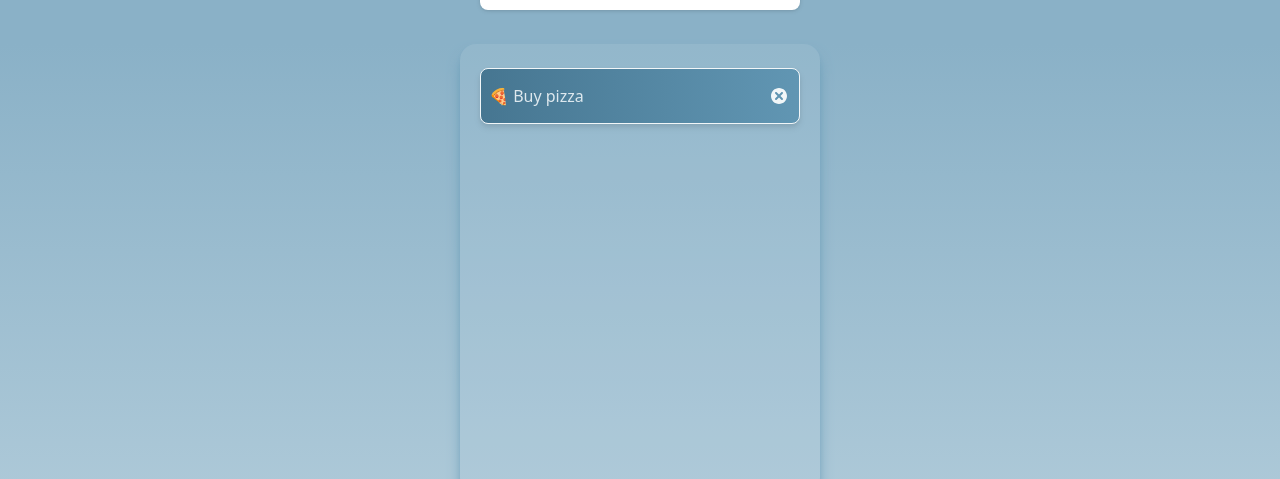
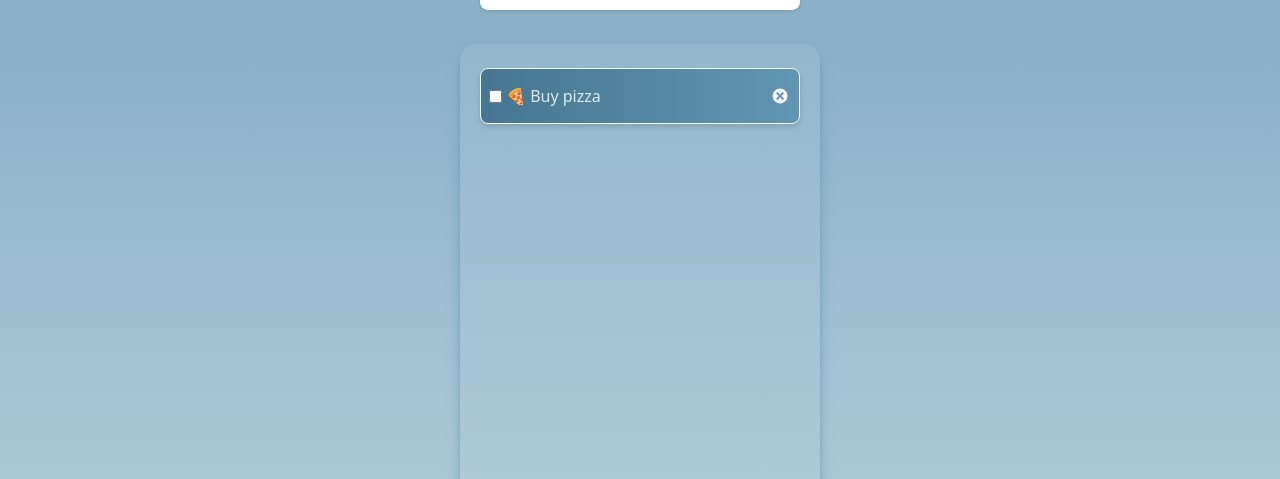
Before and after one commit to julioxr/supermarket-crud-tailwind, a React (Vite) app: page / in a window 1280 px wide. Shown: the part 226-705 px from the top of the page. Built offline with nearby package versions, Linux system fonts and the light colour scheme.

Commit message:
Se creo la funcion para marcar como realizada la compra

```diff
--- a/css/main.css
+++ b/css/main.css
@@ -573,24 +573,20 @@ video {
   left: 50%;
 }
 
-.top-56 {
-  top: 14rem;
+.top-60 {
+  top: 15rem;
 }
 
 .right-6 {
   right: 1.5rem;
 }
 
-.top-60 {
-  top: 15rem;
+.m-1 {
+  margin: 0.25rem;
 }
 
 .m-4 {
   margin: 1rem;
-}
-
-.m-1 {
-  margin: 0.25rem;
 }
 
 .mx-auto {
@@ -646,16 +642,12 @@ video {
   width: 360px;
 }
 
-.w-1\/2 {
-  width: 50%;
+.w-80 {
+  width: 20rem;
 }
 
 .w-full {
   width: 100%;
-}
-
-.w-80 {
-  width: 20rem;
 }
 
 .max-w-md {
@@ -818,22 +810,22 @@ video {
   --tw-gradient-to: #467691;
 }
 
+.p-2 {
+  padding: 0.5rem;
+}
+
 .p-2\.5 {
   padding: 0.625rem;
 }
 
-.p-2 {
-  padding: 0.5rem;
+.py-\[7px\] {
+  padding-top: 7px;
+  padding-bottom: 7px;
 }
 
 .py-2 {
   padding-top: 0.5rem;
   padding-bottom: 0.5rem;
-}
-
-.py-\[7px\] {
-  padding-top: 7px;
-  padding-bottom: 7px;
 }
 
 .pt-\[20px\] {
@@ -848,6 +840,16 @@ video {
   text-align: center;
 }
 
+.text-base {
+  font-size: 1rem;
+  line-height: 1.5rem;
+}
+
+.text-2xl {
+  font-size: 1.5rem;
+  line-height: 2rem;
+}
+
 .text-3xl {
   font-size: 1.875rem;
   line-height: 2.25rem;
@@ -858,11 +860,6 @@ video {
   line-height: 1.25rem;
 }
 
-.text-2xl {
-  font-size: 1.5rem;
-  line-height: 2rem;
-}
-
 .text-5xl {
   font-size: 3rem;
   line-height: 1;
@@ -871,11 +868,6 @@ video {
 .text-xl {
   font-size: 1.25rem;
   line-height: 1.75rem;
-}
-
-.text-base {
-  font-size: 1rem;
-  line-height: 1.5rem;
 }
 
 .font-black {
@@ -894,6 +886,16 @@ video {
   letter-spacing: -0.025em;
 }
 
+.text-primary-50 {
+  --tw-text-opacity: 1;
+  color: rgb(241 246 248 / var(--tw-text-opacity));
+}
+
+.text-primary-100 {
+  --tw-text-opacity: 1;
+  color: rgb(221 232 238 / var(--tw-text-opacity));
+}
+
 .text-primary-600 {
   --tw-text-opacity: 1;
   color: rgb(56 96 117 / var(--tw-text-opacity));
@@ -903,19 +905,13 @@ video {
   color: rgb(220 38 38 / 0.7);
 }
 
-.text-primary-50 {
-  --tw-text-opacity: 1;
-  color: rgb(241 246 248 / var(--tw-text-opacity));
-}
-
 .text-primary-200 {
   --tw-text-opacity: 1;
   color: rgb(179 205 219 / var(--tw-text-opacity));
 }
 
-.text-primary-100 {
-  --tw-text-opacity: 1;
-  color: rgb(221 232 238 / var(--tw-text-opacity));
+.line-through {
+  text-decoration-line: line-through;
 }
 
 .shadow-lg {
@@ -934,13 +930,13 @@ video {
   --tw-shadow: var(--tw-shadow-colored);
 }
 
-.drop-shadow {
-  --tw-drop-shadow: drop-shadow(0 1px 2px rgb(0 0 0 / 0.1)) drop-shadow(0 1px 1px rgb(0 0 0 / 0.06));
+.drop-shadow-md {
+  --tw-drop-shadow: drop-shadow(0 4px 3px rgb(0 0 0 / 0.07)) drop-shadow(0 2px 2px rgb(0 0 0 / 0.06));
   filter: var(--tw-blur) var(--tw-brightness) var(--tw-contrast) var(--tw-grayscale) var(--tw-hue-rotate) var(--tw-invert) var(--tw-saturate) var(--tw-sepia) var(--tw-drop-shadow);
 }
 
-.drop-shadow-md {
-  --tw-drop-shadow: drop-shadow(0 4px 3px rgb(0 0 0 / 0.07)) drop-shadow(0 2px 2px rgb(0 0 0 / 0.06));
+.drop-shadow {
+  --tw-drop-shadow: drop-shadow(0 1px 2px rgb(0 0 0 / 0.1)) drop-shadow(0 1px 1px rgb(0 0 0 / 0.06));
   filter: var(--tw-blur) var(--tw-brightness) var(--tw-contrast) var(--tw-grayscale) var(--tw-hue-rotate) var(--tw-invert) var(--tw-saturate) var(--tw-sepia) var(--tw-drop-shadow);
 }
 
--- a/src/App.jsx
+++ b/src/App.jsx
@@ -1,5 +1,5 @@
 import { useState, useEffect } from "react";
-import InputChecklist from "./components/InputChecklist";
+import CardChecklist from "./components/CardChecklist";
 import Header from "./components/Header";
 import DownButton from "./components/DownButton";
 import EmptyChecklist from "./components/EmptyChecklist";
@@ -15,6 +15,7 @@ function App() {
                 {
                     id: Date.now(),
                     list: "🍕 Buy pizza",
+                    completed: false,
                 },
             ];
         }
@@ -34,10 +35,20 @@ function App() {
             {
                 id: Date.now(),
                 list: checklist,
+                completed: false,
             },
         ]);
         setChecklist("");
-        setEr;
+        setError("");
+    };
+
+    const completeTask = (id) => {
+        const check = checklists.map((list) =>
+            list.id === id
+                ? { ...list, completed: !list.completed }
+                : { ...list }
+        );
+        setChecklists(check);
     };
 
     useEffect(() => {
@@ -66,14 +77,16 @@ function App() {
                             className=" flex flex-col items-center gap-1.5 mx-auto h-full "
                         >
                             {checklists.length ? (
-                                checklists.map(({ id, list }) => (
-                                    <InputChecklist
+                                checklists.map(({ id, list, completed }) => (
+                                    <CardChecklist
                                         key={id}
                                         id={id}
                                         list={list}
+                                        completed={completed}
                                         checklist={checklist}
                                         checklists={checklists}
                                         setChecklists={setChecklists}
+                                        completeTask={completeTask}
                                     />
                                 ))
                             ) : (
--- /dev/null
+++ b/src/components/CardChecklist.jsx
@@ -0,0 +1,44 @@
+import React from "react";
+import { TiDelete } from "react-icons/ti";
+
+const CardChecklist = ({
+    id,
+    list,
+    checklists,
+    setChecklists,
+    completed,
+    completeTask,
+}) => {
+    const deleteItemList = () => {
+        const deletedItem = checklists.filter((itemList) => itemList.id !== id);
+        setChecklists(deletedItem);
+    };
+
+    const checkedStyle = completed ? "line-through" : "";
+
+    return (
+        <div className=" flex items-center rounded-lg bg-gradient-to-l from-primary-400 to-primary-500 text-primary-50  p-2 m-1 w-80 space-x-1 drop-shadow-md shadow-primary-400 transition-all hover:my-3 hover:text-white hover:scale-105 border border-primary-50">
+            <input
+                type="checkbox"
+                id={id}
+                onChange={() => completeTask(id)}
+                checked={completed}
+            />
+            <div className="flex w-full justify-between items-center ">
+                <p
+                    onClick={() => completeTask(id)}
+                    className={`${checkedStyle} text-base text-primary-100 py-[7px] w-full`}
+                >
+                    {list}
+                </p>
+                <TiDelete
+                    id={id}
+                    className="text-2xl cursor-pointer"
+                    onClick={() => deleteItemList()}
+                />
+            </div>
+        </div>
+    );
+};
+
+export default CardChecklist;
--- a/src/components/ErrorToast.jsx
+++ b/src/components/ErrorToast.jsx
@@ -3,7 +3,7 @@ import React from "react";
 const ErrorToast = ({ error }) => {
     return (
         <>
-            <div className="absolute w-1/2 h-8 top-60 left-1/2 transform -translate-x-1/2">
+            <div className="absolute w-full h-8 top-60 left-1/2 transform -translate-x-1/2">
                 <div className="flex justify-center ">
                     <p className="text-sm text-red-600/70">{error}</p>
                 </div>
--- a/src/components/InputChecklist.jsx
+++ /dev/null
@@ -1,24 +0,0 @@
-import React from "react";
-import { TiDelete } from "react-icons/ti";
-
-const InputChecklist = ({ id, list, checklists, setChecklists }) => {
-    const deleteItemList = () => {
-        const deletedItem = checklists.filter((itemList) => itemList.id !== id);
-        setChecklists(deletedItem);
-    };
-
-    return (
-        <div className="flex items-center rounded-lg bg-gradient-to-l from-primary-400 to-primary-500 text-primary-50  p-2 m-1 w-80 space-x-1 drop-shadow-md shadow-primary-400 transition-all hover:my-3 hover:text-white hover:scale-105 border border-primary-50">
-            <div className="flex w-full justify-between items-center">
-                <p className=" text-base text-primary-100 py-[7px]">{list}</p>
-                <TiDelete
-                    id={id}
-                    className="text-2xl cursor-pointer"
-                    onClick={() => deleteItemList()}
-                />
-            </div>
-        </div>
-    );
-};
-
-export default InputChecklist;
```
